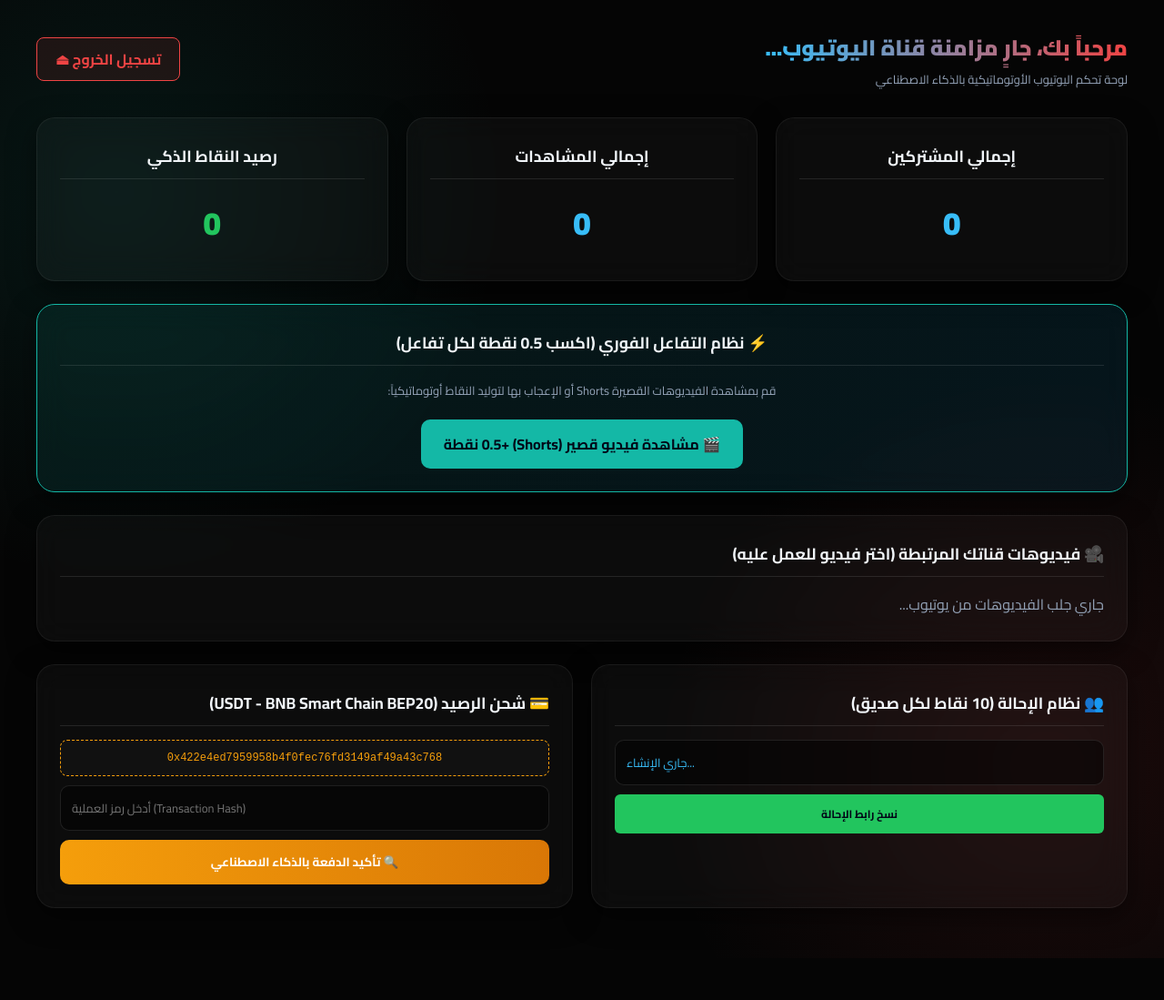
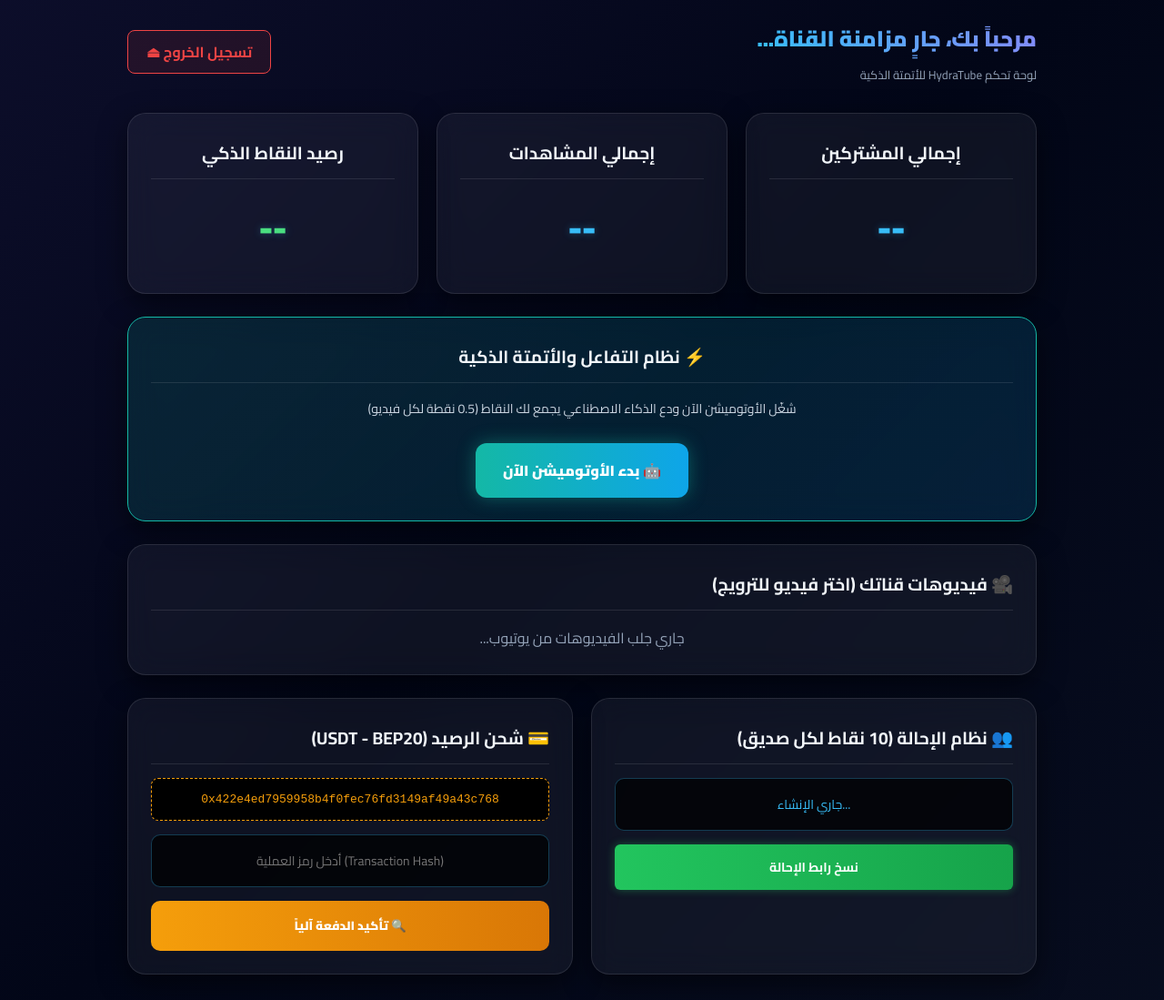
Before and after one commit to koreaone10-del/hydra-exchange, a website: page public/dashboard.html in a window 1280 px wide. Shown: the whole page at 91% size. Before the commit the page ends 1053 px from the top, so only its background shows below. Drawn offline with Linux system fonts and the light colour scheme; no server answers.

Commit message:
Update dashboard title and enhance styles

```diff
--- a/public/dashboard.html
+++ b/public/dashboard.html
@@ -3,99 +3,122 @@
 <head>
     <meta charset="UTF-8">
     <meta name="viewport" content="width=device-width, initial-scale=1.0">
-    <title>لوحة التحكم | Hydra YouTube AI</title>
+    <title>لوحة التحكم | HydraTube AI</title>
     <style>
         @import url('https://fonts.googleapis.com/css2?family=Cairo:wght@400;700;900&display=swap');
+
         * { box-sizing: border-box; margin: 0; padding: 0; font-family: 'Cairo', sans-serif; }
-        body { background: #050505; color: #fff; background-image: radial-gradient(circle at 10% 20%, rgba(20, 184, 166, 0.1), transparent 30%), radial-gradient(circle at 90% 80%, rgba(239, 68, 68, 0.1), transparent 30%); min-height: 100vh; padding: 30px; }
 
-        .container { max-width: 1200px; margin: 0 auto; }
-        .glass-card { background: rgba(255, 255, 255, 0.03); backdrop-filter: blur(16px); border: 1px solid rgba(255, 255, 255, 0.06); border-radius: 20px; padding: 25px; margin-bottom: 25px; box-shadow: 0 10px 30px rgba(0,0,0,0.5); }
+        /* خلفية متحركة فخمة تعطي روح الذكاء الاصطناعي */
+        body {
+            background: linear-gradient(-45deg, #0f172a, #020617, #1e1b4b, #0f172a);
+            background-size: 400% 400%;
+            animation: gradientBG 15s ease infinite;
+            color: #f8fafc;
+            min-height: 100vh;
+            padding: 20px;
+        }
+        @keyframes gradientBG {
+            0% { background-position: 0% 50%; }
+            50% { background-position: 100% 50%; }
+            100% { background-position: 0% 50%; }
+        }
+
+        .container { max-width: 1000px; margin: 0 auto; }
+
+        /* تأثير الزجاج (Glassmorphism) للبطاقات */
+        .glass-card {
+            background: rgba(255, 255, 255, 0.05);
+            backdrop-filter: blur(16px);
+            -webkit-backdrop-filter: blur(16px);
+            border: 1px solid rgba(255, 255, 255, 0.1);
+            border-radius: 20px;
+            padding: 25px;
+            margin-bottom: 25px;
+            box-shadow: 0 10px 30px rgba(0,0,0,0.5);
+            transition: transform 0.3s ease;
+        }
+        .glass-card:hover { transform: translateY(-5px); border-color: rgba(56, 189, 248, 0.5); }
 
         .header { display: flex; justify-content: space-between; align-items: center; margin-bottom: 30px; flex-wrap: wrap; gap: 15px; }
-        .header h2 { font-weight: 900; background: linear-gradient(90deg, #38bdf8, #ef4444); -webkit-background-clip: text; -webkit-text-fill-color: transparent; }
+        .header h2 { font-weight: 900; background: linear-gradient(90deg, #38bdf8, #818cf8); -webkit-background-clip: text; -webkit-text-fill-color: transparent; }
+
         .btn-logout { background: rgba(239, 68, 68, 0.1); border: 1px solid #ef4444; color: #ef4444; padding: 8px 20px; border-radius: 8px; text-decoration: none; font-weight: bold; transition: 0.3s; }
-        .btn-logout:hover { background: #ef4444; color: white; }
+        .btn-logout:hover { background: #ef4444; color: white; box-shadow: 0 0 15px rgba(239,68,68,0.5); }
 
-        .stats-grid { display: grid; grid-template-columns: repeat(auto-fit, minmax(240px, 1fr)); gap: 20px; }
+        .stats-grid { display: grid; grid-template-columns: repeat(auto-fit, minmax(200px, 1fr)); gap: 20px; }
         .stat-box { text-align: center; }
-        .stat-val { font-size: 2.2rem; font-weight: 900; color: #38bdf8; margin: 5px 0; }
+        .stat-val { font-size: 2.5rem; font-weight: 900; color: #38bdf8; margin: 10px 0; text-shadow: 0 0 10px rgba(56,189,248,0.3); }
+        h3 { color: #f1f5f9; font-size: 1.2rem; margin-bottom: 15px; border-bottom: 1px solid rgba(255,255,255,0.1); padding-bottom: 10px; }
 
-        h3 { color: #f1f5f9; font-size: 1.1rem; margin-bottom: 15px; border-bottom: 1px solid rgba(255,255,255,0.1); padding-bottom: 8px; }
+        .videos-grid { display: grid; grid-template-columns: repeat(auto-fit, minmax(250px, 1fr)); gap: 15px; margin-top: 15px; }
+        .video-item { background: rgba(0,0,0,0.6); border: 1px solid rgba(255,255,255,0.1); padding: 12px; border-radius: 12px; display: flex; gap: 12px; align-items: center; }
+        .video-item img { width: 100px; height: 60px; object-fit: cover; border-radius: 8px; border: 1px solid #38bdf8; }
+        .video-info h4 { font-size: 13px; margin-bottom: 8px; color: #e2e8f0; display: -webkit-box; -webkit-line-clamp: 2; -webkit-box-orient: vertical; overflow: hidden; }
 
-        /* فيديوهات المستخدم الجلوبة */
-        .videos-grid { display: grid; grid-template-columns: repeat(auto-fit, minmax(280px, 1fr)); gap: 15px; margin-top: 15px; }
-        .video-item { background: rgba(0,0,0,0.4); border: 1px solid rgba(255,255,255,0.08); padding: 12px; border-radius: 12px; display: flex; gap: 12px; align-items: center; }
-        .video-item img { width: 90px; height: 60px; object-fit: cover; border-radius: 8px; }
-        .video-info h4 { font-size: 13px; margin-bottom: 5px; color: #e2e8f0; display: -webkit-box; -webkit-line-clamp: 2; -webkit-box-orient: vertical; overflow: hidden; }
-        .btn-boost { background: #22c55e; color: #020617; border: none; padding: 5px 12px; font-size: 12px; font-weight: bold; border-radius: 6px; cursor: pointer; transition: 0.2s; }
-        .btn-boost:hover { background: #16a34a; }
+        .btn-boost { background: linear-gradient(90deg, #22c55e, #16a34a); color: white; border: none; padding: 8px 15px; font-size: 12px; font-weight: bold; border-radius: 6px; cursor: pointer; transition: 0.3s; box-shadow: 0 0 10px rgba(34,197,94,0.4); }
+        .btn-boost:hover { transform: scale(1.05); }
 
-        /* قسم تجميع النقاط الذكي (0.5 نقطة) */
-        .earn-section { text-align: center; background: linear-gradient(135deg, rgba(20,184,166,0.1), rgba(14,165,233,0.1)); border: 1px solid #14b8a6; }
-        .btn-earn { background: #14b8a6; color: #020617; border: none; padding: 12px 25px; border-radius: 10px; font-weight: bold; font-size: 16px; cursor: pointer; transition: 0.2s; margin-top: 10px; }
-        .btn-earn:hover { background: #0d9488; }
+        .earn-section { text-align: center; background: linear-gradient(135deg, rgba(20,184,166,0.15), rgba(14,165,233,0.15)); border: 1px solid #14b8a6; }
+        .btn-earn { background: linear-gradient(90deg, #14b8a6, #0ea5e9); color: white; border: none; padding: 15px 30px; border-radius: 12px; font-weight: 900; font-size: 16px; cursor: pointer; margin-top: 10px; transition: 0.3s; box-shadow: 0 0 20px rgba(20,184,166,0.4); text-decoration: none; display: inline-block; }
+        .btn-earn:hover { transform: scale(1.05); }
 
-        input[type="text"] { width: 100%; background: rgba(0,0,0,0.5); border: 1px solid rgba(255,255,255,0.1); color: #38bdf8; padding: 12px; border-radius: 10px; margin-bottom: 10px; outline: none; direction: ltr; font-size: 13px; }
-        .crypto-address { background: #111; padding: 12px; border-radius: 8px; text-align: center; color: #f59e0b; font-family: monospace; font-size: 12px; margin-bottom: 10px; border: 1px dashed #f59e0b; user-select: all; word-break: break-all; }
-        .btn-crypto { background: linear-gradient(90deg, #f59e0b, #d97706); border: none; color: white; width: 100%; padding: 12px; border-radius: 10px; font-weight: bold; cursor: pointer; }
+        input[type="text"] { width: 100%; background: rgba(0,0,0,0.7); border: 1px solid rgba(56, 189, 248, 0.3); color: #38bdf8; padding: 15px; border-radius: 10px; margin-bottom: 15px; outline: none; direction: ltr; font-size: 14px; text-align: center; }
+        .crypto-address { background: #000; padding: 15px; border-radius: 8px; text-align: center; color: #f59e0b; font-family: monospace; font-size: 13px; margin-bottom: 15px; border: 1px dashed #f59e0b; }
+        .btn-crypto { background: linear-gradient(90deg, #f59e0b, #d97706); border: none; color: white; width: 100%; padding: 15px; border-radius: 10px; font-weight: 900; cursor: pointer; transition: 0.3s; }
+        .btn-crypto:hover { transform: translateY(-2px); box-shadow: 0 5px 15px rgba(245,158,11,0.4); }
     </style>
 </head>
 <body>
     <div class="container">
         <div class="header">
             <div>
-                <h2 id="channelTitle">مرحباً بك، جارٍ مزامنة قناة اليوتيوب...</h2>
-                <p style="color: #94a3b8; font-size: 13px;">لوحة تحكم اليوتيوب الأوتوماتيكية بالذكاء الاصطناعي</p>
+                <h2 id="channelTitle">مرحباً بك، جارٍ مزامنة القناة...</h2>
+                <p style="color: #94a3b8; font-size: 13px; margin-top: 5px;">لوحة تحكم HydraTube للأتمتة الذكية</p>
             </div>
             <a href="/logout" class="btn-logout">تسجيل الخروج ⏏</a>
         </div>
 
-        <!-- إحصائيات القناة الحقيقية -->
         <div class="stats-grid">
             <div class="glass-card stat-box">
                 <h3>إجمالي المشتركين</h3>
-                <div class="stat-val" id="subCount">0</div>
+                <div class="stat-val" id="subCount">--</div>
             </div>
             <div class="glass-card stat-box">
                 <h3>إجمالي المشاهدات</h3>
-                <div class="stat-val" id="viewCount">0</div>
+                <div class="stat-val" id="viewCount">--</div>
             </div>
             <div class="glass-card stat-box">
                 <h3>رصيد النقاط الذكي</h3>
-                <div class="stat-val" id="userCredits" style="color: #22c55e;">0</div>
+                <div class="stat-val" id="userCredits" style="color: #4ade80;">--</div>
             </div>
         </div>
 
-        <!-- نظام كسب النقاط (0.5 نقطة) -->
         <div class="glass-card earn-section">
-            <h3>⚡ نظام التفاعل الفوري (اكسب 0.5 نقطة لكل تفاعل)</h3>
-            <p style="color: #94a3b8; font-size: 13px; margin-bottom: 10px;">قم بمشاهدة الفيديوهات القصيرة Shorts أو الإعجاب بها لتوليد النقاط أوتوماتيكياً:</p>
-            <button class="btn-earn" onclick="earnPoints()">🎬 مشاهدة فيديو قصير (Shorts) +0.5 نقطة</button>
+            <h3>⚡ نظام التفاعل والأتمتة الذكية</h3>
+            <p style="color: #cbd5e1; font-size: 14px; margin-bottom: 15px;">شغّل الأوتوميشن الآن ودع الذكاء الاصطناعي يجمع لك النقاط (0.5 نقطة لكل فيديو)</p>
+            <!-- هذا الزر سينقل المستخدم لصفحة الأوتوميشن التي برمجناها -->
+            <a href="/automation.html" class="btn-earn">🤖 بدء الأوتوميشن الآن</a>
         </div>
 
-        <!-- فيديوهات القناة المختارة للعمل -->
         <div class="glass-card">
-            <h3>🎥 فيديوهات قناتك المرتبطة (اختر فيديو للعمل عليه)</h3>
+            <h3>🎥 فيديوهات قناتك (اختر فيديو للترويج)</h3>
             <div class="videos-grid" id="videosContainer">
-                <p style="color: #94a3b8;">جاري جلب الفيديوهات من يوتيوب...</p>
+                <p style="color: #94a3b8; text-align: center; width: 100%;">جاري جلب الفيديوهات من يوتيوب...</p>
             </div>
         </div>
 
         <div class="stats-grid">
-            <!-- نظام الإحالة -->
             <div class="glass-card">
                 <h3>👥 نظام الإحالة (10 نقاط لكل صديق)</h3>
                 <input type="text" id="refLink" readonly value="جاري الإنشاء...">
-                <button class="btn-boost" style="width: 100%; padding: 10px;" onclick="copyRef()">نسخ رابط الإحالة</button>
+                <button class="btn-boost" style="width: 100%; padding: 12px; font-size: 14px;" onclick="copyRef()">نسخ رابط الإحالة</button>
             </div>
-
-            <!-- المحفظة وشحن الرصيد BEP20 -->
             <div class="glass-card">
-                <h3>💳 شحن الرصيد (USDT - BNB Smart Chain BEP20)</h3>
+                <h3>💳 شحن الرصيد (USDT - BEP20)</h3>
                 <div class="crypto-address">0x422e4ed7959958b4f0fec76fd3149af49a43c768</div>
                 <input type="text" id="txHash" placeholder="أدخل رمز العملية (Transaction Hash)">
-                <button class="btn-crypto" onclick="verifyCrypto()">🔍 تأكيد الدفعة بالذكاء الاصطناعي</button>
+                <button class="btn-crypto" onclick="verifyCrypto()">🔍 تأكيد الدفعة آلياً</button>
             </div>
         </div>
     </div>
@@ -103,13 +126,22 @@
     <script>
         let myDomain = window.location.origin;
 
-        // جلب البيانات والحاسبة التلقائية
+        // جلب البيانات من الخادم
         fetch('/api/youtube-data')
-            .then(res => res.json())
+            .then(res => {
+                if (res.status === 401) {
+                    window.location.href = '/'; // توجيه غير المسجلين للصفحة الرئيسية
+                    throw new Error('Unauthorized');
+                }
+                return res.json();
+            })
             .then(data => {
                 if (data.error) {
-                    window.location.href = '/';
-                } else {
+                    alert('خطأ في جلب البيانات: ' + data.error);
+                    return;
+                }
+
+                // تحديث الواجهة بالبيانات
                 document.getElementById('channelTitle').innerText = `قناة: ${data.user.channelName}`;
                 document.getElementById('userCredits').innerText = data.user.credits;
                 document.getElementById('refLink').value = `${myDomain}/auth/google?ref=${data.user.referralCode}`;
@@ -128,41 +160,33 @@
                                 <img src="${v.snippet.thumbnails.default.url}" alt="video">
                                 <div class="video-info">
                                     <h4>${v.snippet.title}</h4>
-                                        <button class="btn-boost" onclick="alert('تم اختيار الفيديو بنجاح لبدء الأوتوميشن!')">ترويج هذا الفيديو</button>
+                                    <button class="btn-boost" onclick="alert('تم اختيار الفيديو بنجاح لبدء الحملة!')">ترويج الفيديو</button>
                                 </div>
                             </div>
                         `;
                     });
                 } else {
-                        container.innerHTML = `<p style="color: #94a3b8;">لم يتم العثور على فيديوهات عامة في هذه القناة.</p>`;
+                    container.innerHTML = `<p style="color: #94a3b8; text-align: center; width: 100%;">لم يتم العثور على فيديوهات عامة في هذه القناة.</p>`;
                 }
-                }
-            });
-
-        function earnPoints() {
-            fetch('/api/earn-points', {
-                method: 'POST',
-                headers: { 'Content-Type': 'application/json' },
-                body: JSON.stringify({ actionType: 'short_watch' })
             })
-            .then(res => res.json())
-            .then(result => {
-                alert(result.message);
-                window.location.reload();
-            });
-        }
+            .catch(err => console.error(err));
 
         function copyRef() {
             let refInput = document.getElementById('refLink');
+            if(refInput.value === "جاري الإنشاء...") return;
             refInput.select();
             document.execCommand("copy");
-            alert("تم نسخ رابط الإحالة الخاص بك!");
+            alert("✅ تم نسخ رابط الإحالة الخاص بك بنجاح!");
         }
 
         async function verifyCrypto() {
             const hash = document.getElementById('txHash').value;
-            if(!hash) return alert("يرجى إدخال رمز المعاملة (TX Hash).");
+            if(!hash || hash.length < 20) return alert("❌ يرجى إدخال رمز المعاملة (TX Hash) بشكل صحيح.");
 
+            const btn = document.querySelector('.btn-crypto');
+            btn.innerText = "⏳ جاري التحقق...";
+
+            try {
                 const response = await fetch('/api/verify-crypto', {
                     method: 'POST',
                     headers: { 'Content-Type': 'application/json' },
@@ -174,6 +198,11 @@
                     window.location.reload();
                 } else {
                     alert(result.error);
+                    btn.innerText = "🔍 تأكيد الدفعة آلياً";
+                }
+            } catch(e) {
+                alert("حدث خطأ في الاتصال بالخادم.");
+                btn.innerText = "🔍 تأكيد الدفعة آلياً";
             }
         }
     </script>
```
Lines whose indentation alone changed are shown as unchanged.
